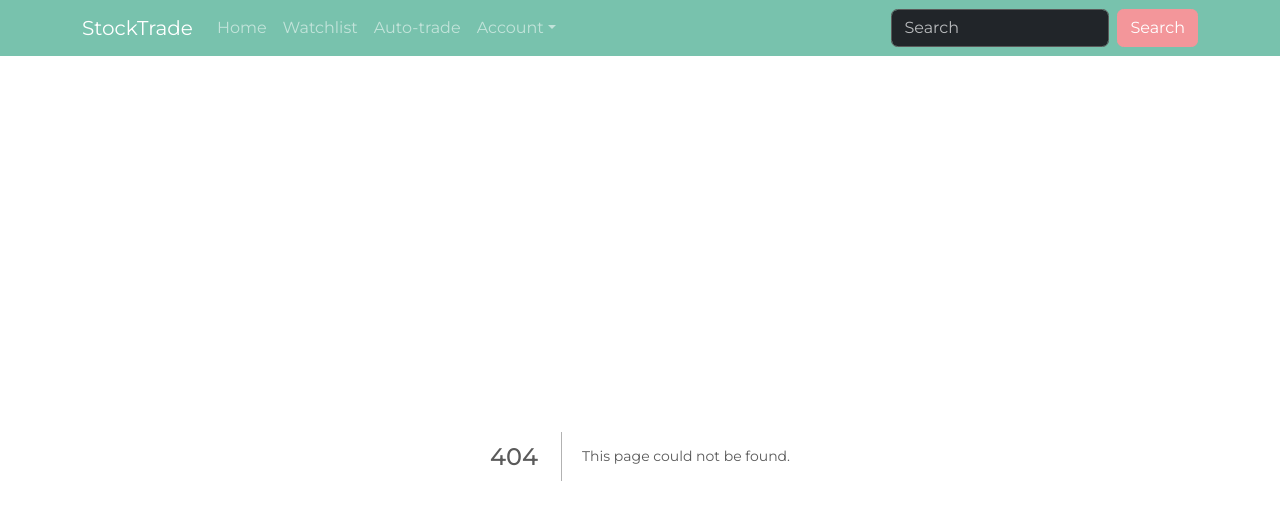
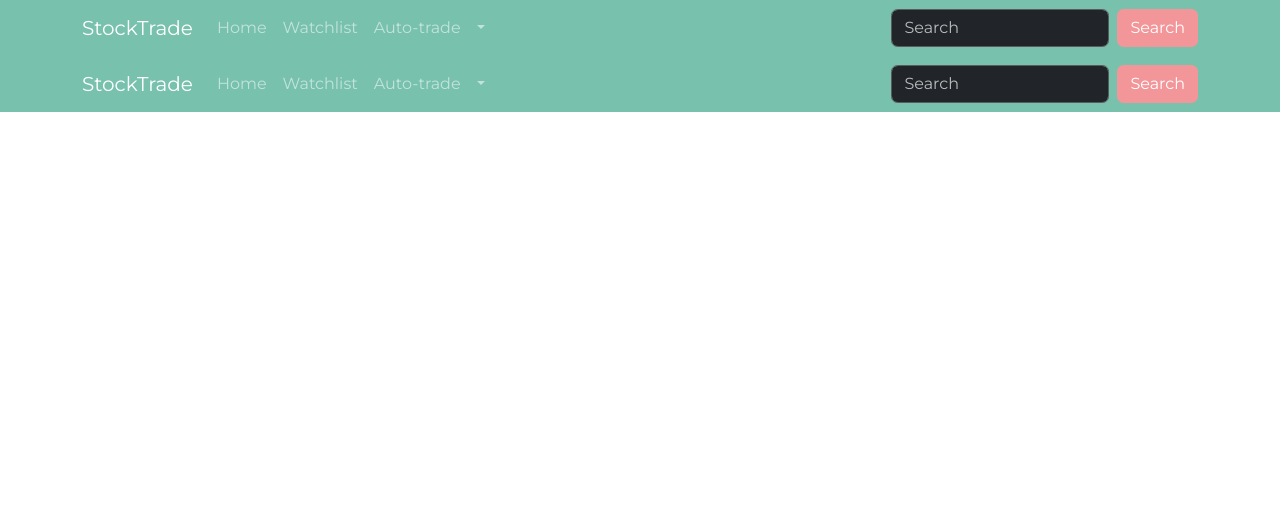
Before and after one commit to skim477/StockTrade, a Next.js app in the folder frontend/: page /components/layout in a window 1280 px wide. Before the commit this address had no page. Shown: the top 520 px of the page. Built offline with nearby package versions, Linux system fonts and the light colour scheme.

Commit message:
change navbar and redirect

```diff
--- a/frontend/pages/autotrade.js
+++ b/frontend/pages/[username]/autotrade.js
@@ -1,6 +1,6 @@
 import React, { useState } from 'react';
 import { Container, Row, Col } from 'react-bootstrap';
-import TradingviewChart from './components/tradingviewChart';
+import TradingviewChart from '../components/tradingviewChart';
 
 const AutoTrade = () => {
 
--- a/frontend/pages/_app.js
+++ b/frontend/pages/_app.js
@@ -1,15 +1,16 @@
-
+import Layout from '@/pages/components/layout';
 import 'bootstrap/dist/css/bootstrap.min.css';
 import "bootswatch/dist/minty/bootstrap.min.css";
-import NavbarComponent from "./components/navbar";
+//import NavbarComponent from "./components/navbar";
 
 export default function App({ Component, pageProps }) {
 
   return (
 
   <>
-    <NavbarComponent />
+    <Layout>
     <Component {...pageProps} />
+    </Layout>
   </>
 
   );
--- a/frontend/pages/components/chart.js
+++ b/frontend/pages/components/chart.js
@@ -59,7 +59,7 @@ const StockChart = ({ data, ticker }) => {
 
     return (
         <Container>
-            <h2 className="mt-3">Stock Price Chart</h2>
+            <h3>Stock Price Chart</h3>
             <Line data={chartData} options={options} />
         </Container>
     );
--- /dev/null
+++ b/frontend/pages/components/layout.js
@@ -0,0 +1,18 @@
+import React from 'react';
+import NavbarComponent from './navbar';
+import { useRouter } from 'next/router';
+
+const Layout = ({ children }) => {
+    const router = useRouter();
+    const hideNavbarRoutes = ['/login', '/signup'];
+
+    return (
+        <div>
+            {!hideNavbarRoutes.includes(router.pathname) && <NavbarComponent />}
+            {children}
+        </div>
+    )
+
+}
+
+export default Layout;
--- a/frontend/pages/components/navbar.js
+++ b/frontend/pages/components/navbar.js
@@ -4,21 +4,40 @@ import Navbar from 'react-bootstrap/Navbar';
 import NavDropdown from 'react-bootstrap/NavDropdown';
 import Form from 'react-bootstrap/Form';
 import Button from 'react-bootstrap/Button';
+import { useEffect, useState } from 'react';
+import { useRouter } from 'next/router';
+import { readToken } from '@/lib/authenticate';
 import Logout from './logout';
+
 const NavbarComponent = () => {
+  const router = useRouter();
+  const [username, setUsername] = useState(null);
+
+  useEffect(() => {
+    const token = readToken();
+    if (token && token.email) {
+      const userEmail = token.email.split('@')[0];
+      setUsername(userEmail);
+    }
+  },[]);
+
+  const handleNavigation = (path) => {
+    if (username) {
+      router.push(`/${username}/${path}`);
+    }
+  };
 
     return (
         <Navbar expand="lg" className="navbar navbar-expand-lg bg-primary" data-bs-theme="dark" >
         <Container className="container-fluid">
-          <Navbar.Brand href="/main">StockTrade</Navbar.Brand>
+          <Navbar.Brand>StockTrade</Navbar.Brand>
           <Navbar.Toggle aria-controls="basic-navbar-nav" />
           <Navbar.Collapse id="basic-navbar-nav">
             <Nav className="me-auto">
-              <Nav.Link href="/main">Home</Nav.Link>
-              <Nav.Link href="/watchlist">Watchlist</Nav.Link>
-              <Nav.Link href="/autotrade">Auto-trade</Nav.Link>
-              <NavDropdown title="Account" id="basic-nav-dropdown" >
-                <NavDropdown.Item href="/profile">Profile</NavDropdown.Item>
+              <Nav.Link onClick={() => handleNavigation('main')}>Home</Nav.Link>
+              <Nav.Link onClick={() => handleNavigation('watchlist')}>Watchlist</Nav.Link>
+              <Nav.Link onClick={() => handleNavigation('autotrade')}>Auto-trade</Nav.Link>
+              <NavDropdown title={username} id="basic-nav-dropdown" >
                 <NavDropdown.Item >
                   <Logout />
                 </NavDropdown.Item>
--- a/frontend/pages/login.js
+++ b/frontend/pages/login.js
@@ -25,8 +25,10 @@ const Login = () => {
             if (res.status === 200) {
                 // Store token in local storage
                 setToken(data.token);
-                alert('Login successful');
-                router.push('/main');
+                console.log("login successful");
+
+                const username = email.split('@')[0];
+                router.push(`/${username}/main`);
             } else {
                 setWarning(data.message);
             }
```
Also changed, not shown: frontend/pages/[username]/main.js (renamed from frontend/pages/main.js, +18 -5 lines).
